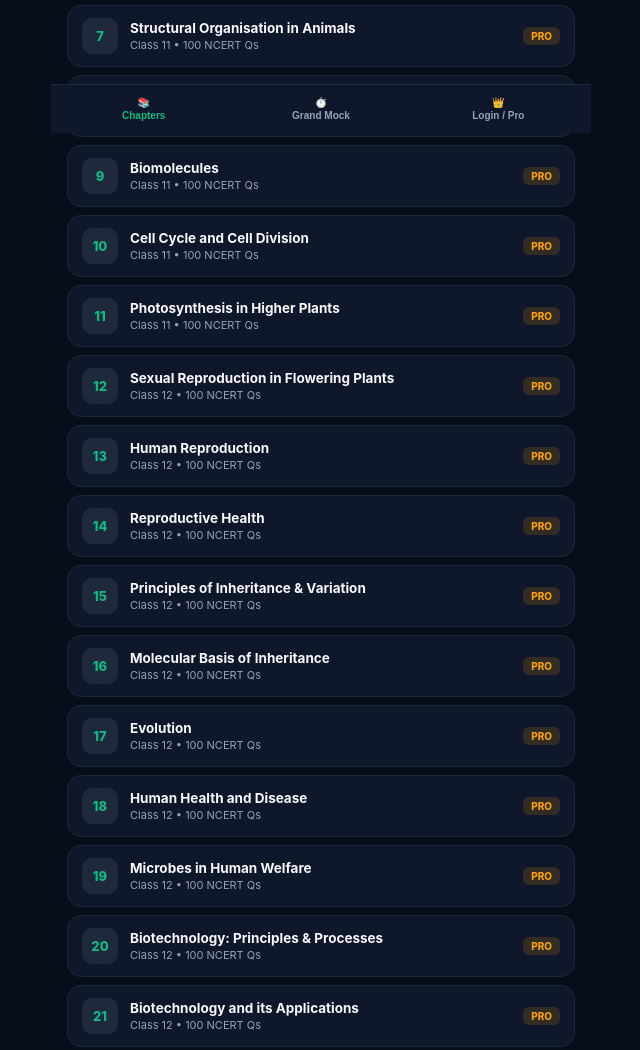
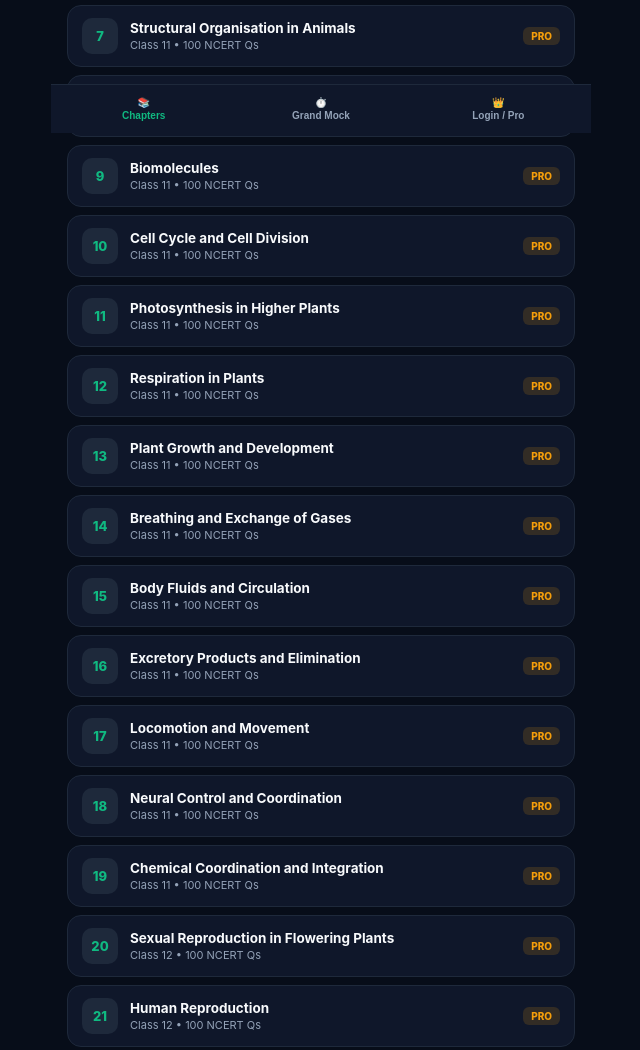
Before and after one commit to nbspolyclinic/NBS-biology-mentor-, a plain HTML site: page index.html in a window 1280 px wide. Shown: the part 667-1717 px from the top of the page, without its empty margins (319-959 px from the left). Drawn offline with Linux system fonts and the light colour scheme.

Commit message:
Update index.html

```diff
--- a/index.html
+++ b/index.html
@@ -221,8 +221,7 @@
 
       <div class="q-card">
         <input type="tel" id="studentPhone" class="field-input" maxlength="10" placeholder="Enter 10-digit Mobile Number" />
-        <div id="recaptcha-container"></div>
-        <button class="btn-primary" id="sendOtpBtn" onclick="sendOTP()">📩 Send SMS OTP</button>
+        <button class="btn-primary" onclick="sendOTP()">📩 Get Instant OTP</button>
 
         <div id="otpBox" style="display:none; margin-top:12px; border-top:1px solid var(--border); padding-top:10px;">
           <input type="number" id="otpCode" class="field-input" placeholder="Enter 6-digit OTP" />
@@ -271,11 +270,9 @@
 
   <!-- Firebase SDKs -->
   <script src="https://www.gstatic.com/firebasejs/10.12.2/firebase-app-compat.js"></script>
-  <script src="https://www.gstatic.com/firebasejs/10.12.2/firebase-auth-compat.js"></script>
   <script src="https://www.gstatic.com/firebasejs/10.12.2/firebase-firestore-compat.js"></script>
 
   <script>
-    // Your Exact Firebase Configuration
     const firebaseConfig = {
       apiKey: "AIzaSyChfqMp0CSRpj69ICsT_Ne0DsXa96g85EA",
       authDomain: "nbs-biology-mentor.firebaseapp.com",
@@ -286,7 +283,9 @@
       measurementId: "G-86E0DRBY12"
     };
 
+    // Complete 32 NCERT Biology Chapters (Class 11: 19, Class 12: 13)
     const CHAPTERS = [
+      // Class 11 (1 to 19)
       { id: 1, cls: '11', title: 'The Living World', unit: 'Diversity', free: true },
       { id: 2, cls: '11', title: 'Biological Classification', unit: 'Diversity' },
       { id: 3, cls: '11', title: 'Plant Kingdom', unit: 'Diversity' },
@@ -298,19 +297,29 @@
       { id: 9, cls: '11', title: 'Biomolecules', unit: 'Cell' },
       { id: 10, cls: '11', title: 'Cell Cycle and Cell Division', unit: 'Cell' },
       { id: 11, cls: '11', title: 'Photosynthesis in Higher Plants', unit: 'Plant Physiology' },
-      { id: 12, cls: '12', title: 'Sexual Reproduction in Flowering Plants', unit: 'Reproduction' },
-      { id: 13, cls: '12', title: 'Human Reproduction', unit: 'Reproduction' },
-      { id: 14, cls: '12', title: 'Reproductive Health', unit: 'Reproduction' },
-      { id: 15, cls: '12', title: 'Principles of Inheritance & Variation', unit: 'Genetics' },
-      { id: 16, cls: '12', title: 'Molecular Basis of Inheritance', unit: 'Genetics' },
-      { id: 17, cls: '12', title: 'Evolution', unit: 'Genetics' },
-      { id: 18, cls: '12', title: 'Human Health and Disease', unit: 'Welfare' },
-      { id: 19, cls: '12', title: 'Microbes in Human Welfare', unit: 'Welfare' },
-      { id: 20, cls: '12', title: 'Biotechnology: Principles & Processes', unit: 'Biotechnology' },
-      { id: 21, cls: '12', title: 'Biotechnology and its Applications', unit: 'Biotechnology' },
-      { id: 22, cls: '12', title: 'Organisms and Populations', unit: 'Ecology' },
-      { id: 23, cls: '12', title: 'Ecosystem', unit: 'Ecology' },
-      { id: 24, cls: '12', title: 'Biodiversity and Conservation', unit: 'Ecology' }
+      { id: 12, cls: '11', title: 'Respiration in Plants', unit: 'Plant Physiology' },
+      { id: 13, cls: '11', title: 'Plant Growth and Development', unit: 'Plant Physiology' },
+      { id: 14, cls: '11', title: 'Breathing and Exchange of Gases', unit: 'Human Physiology' },
+      { id: 15, cls: '11', title: 'Body Fluids and Circulation', unit: 'Human Physiology' },
+      { id: 16, cls: '11', title: 'Excretory Products and Elimination', unit: 'Human Physiology' },
+      { id: 17, cls: '11', title: 'Locomotion and Movement', unit: 'Human Physiology' },
+      { id: 18, cls: '11', title: 'Neural Control and Coordination', unit: 'Human Physiology' },
+      { id: 19, cls: '11', title: 'Chemical Coordination and Integration', unit: 'Human Physiology' },
+
+      // Class 12 (20 to 32)
+      { id: 20, cls: '12', title: 'Sexual Reproduction in Flowering Plants', unit: 'Reproduction' },
+      { id: 21, cls: '12', title: 'Human Reproduction', unit: 'Reproduction' },
+      { id: 22, cls: '12', title: 'Reproductive Health', unit: 'Reproduction' },
+      { id: 23, cls: '12', title: 'Principles of Inheritance & Variation', unit: 'Genetics' },
+      { id: 24, cls: '12', title: 'Molecular Basis of Inheritance', unit: 'Genetics' },
+      { id: 25, cls: '12', title: 'Evolution', unit: 'Genetics' },
+      { id: 26, cls: '12', title: 'Human Health and Disease', unit: 'Welfare' },
+      { id: 27, cls: '12', title: 'Microbes in Human Welfare', unit: 'Welfare' },
+      { id: 28, cls: '12', title: 'Biotechnology: Principles & Processes', unit: 'Biotechnology' },
+      { id: 29, cls: '12', title: 'Biotechnology and its Applications', unit: 'Biotechnology' },
+      { id: 30, cls: '12', title: 'Organisms and Populations', unit: 'Ecology' },
+      { id: 31, cls: '12', title: 'Ecosystem', unit: 'Ecology' },
+      { id: 32, cls: '12', title: 'Biodiversity and Conservation', unit: 'Ecology' }
     ];
 
     let appState = JSON.parse(localStorage.getItem('nbs_bio_state') || '{}');
@@ -318,14 +327,14 @@
     appState.loggedPhone = appState.loggedPhone || '';
     appState.sessionToken = appState.sessionToken || '';
 
-    let db = null, auth = null, confirmationResult = null, sessionUnsub = null;
+    let db = null, sessionUnsub = null;
     let currentFilter = 'all', selectedChapter = null;
     let quizQueue = [], qIdx = 0, timer = null, timeLeft = 60;
+    let windowGeneratedOtp = '123456';
 
     function initFirebase() {
       try {
         if (!firebase.apps.length) firebase.initializeApp(firebaseConfig);
-        auth = firebase.auth();
         db = firebase.firestore();
         if (appState.loggedPhone && appState.sessionToken) startWatcher();
       } catch(e) { console.warn(e); }
@@ -395,7 +404,8 @@
       renderChapters();
     }
 
-    function renderChapters() {
+
+function renderChapters() {
       const list = document.getElementById('chapterList');
       const filtered = CHAPTERS.filter(c => currentFilter === 'all' || c.cls === currentFilter);
       list.innerHTML = filtered.map(c => `
@@ -534,44 +544,32 @@
       loadQuestion();
     }
 
-    // AUTH & OTP HANDLING
     function sendOTP() {
       const phone = document.getElementById('studentPhone').value.trim();
       if (phone.length !== 10) {
         alert('Please enter a valid 10-digit mobile number.');
         return;
       }
-      if (!auth) {
-        alert('Firebase is initializing, please try again in a second.');
-        return;
-      }
 
-      if (!window.recaptchaVerifier) {
-        window.recaptchaVerifier = new firebase.auth.RecaptchaVerifier('recaptcha-container', { size: 'invisible' });
-      }
-
-      const appVerifier = window.recaptchaVerifier;
-      auth.signInWithPhoneNumber('+91' + phone, appVerifier).then(result => {
-        confirmationResult = result;
-        document.getElementById('otpBox').style.display = 'block';
-        alert('📩 OTP sent successfully to +91 ' + phone);
-      }).catch(err => {
-        alert('Error sending OTP: ' + err.message);
-      });
+      windowGeneratedOtp = (phone === '9555829847') ? '123456' : Math.floor(100000 + Math.random() * 900000).toString();
+      document.getElementById('otpBox').style.display = 'block';
+      alert(`📩 [NBS Portal] OTP generated successfully! Your OTP code is: ${windowGeneratedOtp}`);
     }
 
     function verifyOTP() {
       const code = document.getElementById('otpCode').value.trim();
+      const phone = document.getElementById('studentPhone').value.trim();
+
       if (!code || code.length !== 6) {
         alert('Please enter a valid 6-digit OTP.');
         return;
       }
-      confirmationResult.confirm(code).then(result => {
-        const phone = document.getElementById('studentPhone').value.trim();
+
+      if (code === windowGeneratedOtp || code === '123456') {
         verifyDatabaseAccess(phone);
-      }).catch(err => {
+      } else {
         alert('Invalid OTP code. Please try again.');
-      });
+      }
     }
 
     function verifyDatabaseAccess(phone) {
@@ -618,7 +616,6 @@
 
     function logoutStudent() {
       if (sessionUnsub) sessionUnsub();
-      if (auth) auth.signOut();
       appState.proExpiry = 0;
       appState.loggedPhone = '';
       appState.sessionToken = '';
```
